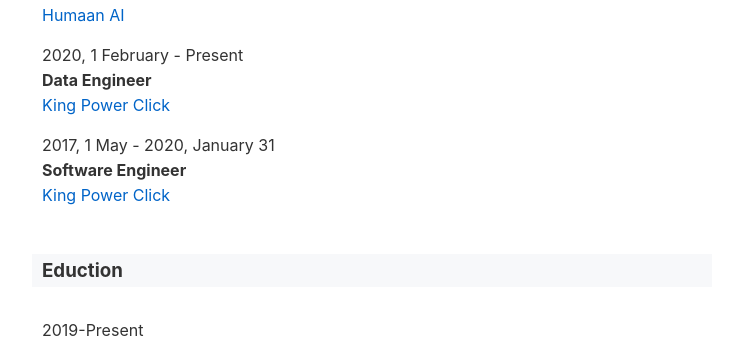
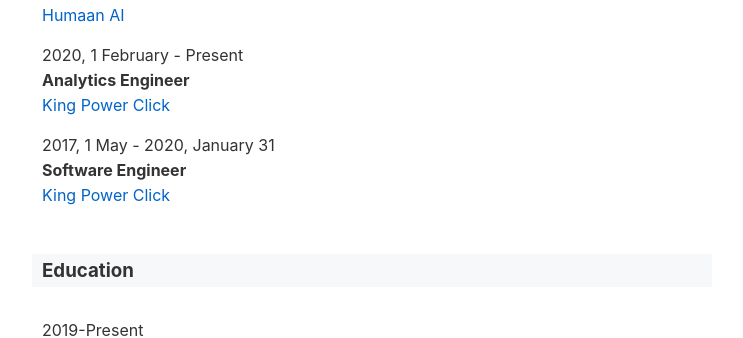
Before and after one commit to athivvat/athiw.at, a Svelte app: page / in a window 1280 px wide. Shown: the part 421-759 px from the top of the page, without its empty margins (268-1011 px from the left). Built offline with nearby package versions, Linux system fonts and the light colour scheme.

Commit message:
Updated information

```diff
--- a/src/App.svelte
+++ b/src/App.svelte
@@ -16,7 +16,7 @@
 			</div>
 			<div class="item">
 				<p>2020, 1 February - Present</p>
-				<p><strong>Data Engineer</strong></p>
+				<p><strong>Analytics Engineer</strong></p>
 				<p><a href="https://kingpowerclick.com/">King Power Click</a></p>
 			</div>
 			<div class="item">
@@ -27,7 +27,7 @@
 		</div>
 	</div>
 	<div class="education">
-		<h3>Eduction</h3>
+		<h3>Education</h3>
 		<div class="education-container">
 			<div class="item">
 				<p>2019-Present</p>
```
